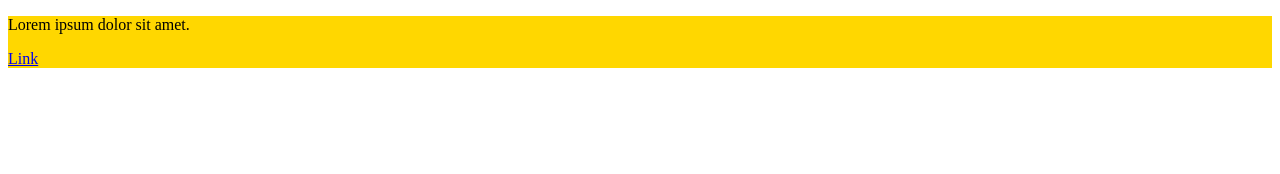
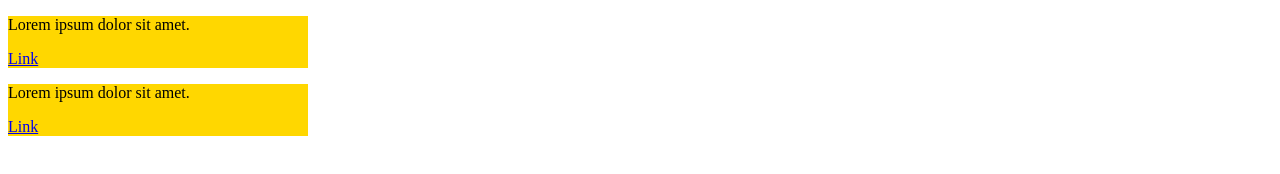
Before and after one commit to benNjogu/mel-html-css, a plain HTML site: page index.html in a window 1280 px wide. Drawn offline with Linux system fonts and the light colour scheme.

Commit message:
block-level element

```diff
--- a/index.html
+++ b/index.html
@@ -7,6 +7,7 @@
     <style>
       .product {
         background-color: gold;
+        width: 300px;
       }
     </style>
   </head>
@@ -15,5 +16,9 @@
       <p>Lorem ipsum dolor sit amet.</p>
       <a href="#">Link</a>
     </div>
+    <div class="product">
+      <p>Lorem ipsum dolor sit amet.</p>
+      <a href="#">Link</a>
+    </div>
   </body>
 </html>
```
